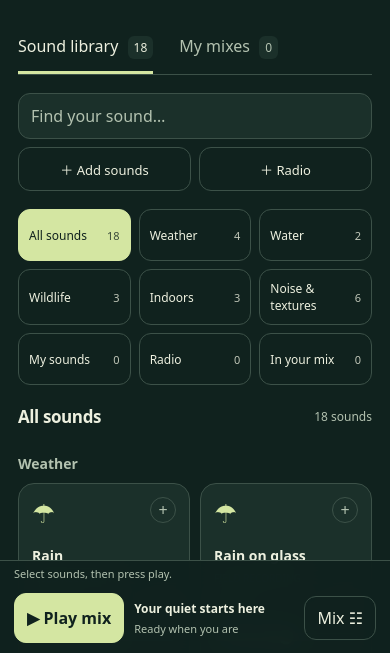
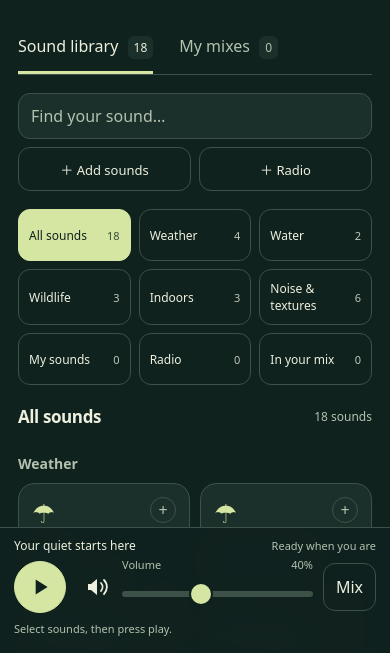
Before and after one commit to Vibeshibe/openambience, a website with bundled scripts: page index.html in a window 390 px wide. Shown: the part 189-842 px from the top of the page. Built offline with nearby package versions, Linux system fonts and the light colour scheme.

Commit message:
feat: simplify mobile playback and expose volume controls

```diff
--- a/app.js
+++ b/app.js
@@ -15,6 +15,7 @@ let { mix, saved } = readStore(storage, catalog);
 const radioStates = new Map();
 const engine = new AudioEngine(id => catalog.find(sound => sound.id === id), (id, state) => { radioStates.set(id, state); renderRadioStates(); });
 let playing = false, busy = false, deadline = 0, category = 'All sounds', installPrompt;
+let lastAudibleVolume = mix.master || 40;
 const symbols = { rain: '☂', thunder: 'ϟ', wind: '≋', ocean: '≈', water: '≋', fire: '♨', bird: '♪', moon: '☾', cup: '☕', fan: '✺', cat: '♧' };
 try { const previous = storage?.getItem('openambience.category'); if (CATEGORIES.includes(previous)) category = previous; } catch {}
 const normalize = value => normalizeMix(value, catalog);
@@ -51,7 +52,20 @@ function sync() {
   }
   $('#master').value = mix.master;
   $('#master-value').value = `${mix.master}%`;
-  $('#play').textContent = busy ? 'Loading…' : playing ? 'Ⅱ Pause' : '▶ Play mix';
+  const playLabel = busy ? 'Loading audio' : playing ? 'Pause mix' : 'Play mix';
+  $('#play-label').textContent = playLabel;
+  $('#play').setAttribute('aria-label', playLabel);
+  $('#play').title = playLabel;
+  $('#play').setAttribute('aria-busy', String(busy));
+  $('#play .play-symbol').toggleAttribute('hidden', playing);
+  $('#play .pause-symbol').toggleAttribute('hidden', !playing);
+  if (mix.master > 0) lastAudibleVolume = mix.master;
+  const muted = mix.master === 0;
+  $('#mute').setAttribute('aria-pressed', String(muted));
+  $('#mute').setAttribute('aria-label', muted ? 'Unmute volume' : 'Mute volume');
+  $('#mute').title = muted ? 'Unmute volume' : 'Mute volume';
+  $('#mute .volume-waves').toggleAttribute('hidden', muted);
+  $('#mute .volume-cross').toggleAttribute('hidden', !muted);
   $('#play').disabled = busy;
   $('#play').setAttribute('aria-pressed', String(playing));
   $('#layer-count').textContent = mix.enabled.length ? `${mix.enabled.length} sound${mix.enabled.length === 1 ? '' : 's'} selected` : 'Your quiet starts here';
@@ -190,7 +204,9 @@ $('#play').onclick = async () => {
   } catch (error) { await pause(); status(`Could not play this mix. ${error.message}`); }
   finally { busy = false; sync(); }
 };
-$('#master').oninput = event => { mix.master = Number(event.target.value); sync(); void updateAudio(); };
+function setMasterVolume(value) { mix.master = value; sync(); void updateAudio(); }
+$('#master').oninput = event => setMasterVolume(Number(event.target.value));
+$('#mute').onclick = () => setMasterVolume(mix.master === 0 ? lastAudibleVolume : 0);
 $('#timer').onchange = () => {
   const minutes = Number($('#timer').value); deadline = playing && minutes ? Date.now() + minutes * 60000 : 0;
   scheduleTimer(); sync();
@@ -326,7 +342,7 @@ if ('serviceWorker' in navigator) {
   navigator.serviceWorker.register('./sw.js').then(registration => {
     const check = async () => {
       let ready = false;
-      try { ready = Boolean(await caches.match(new URL('./audio/credits.json', location.href), { cacheName: 'openambience-shell-0.3.0-alpha.1' })); } catch {}
+      try { ready = Boolean(await caches.match(new URL('./audio/credits.json', location.href), { cacheName: 'openambience-shell-0.3.0-alpha.2' })); } catch {}
       $('#offline').textContent = ready && registration.active ? '● Library ready offline' : 'Preparing offline library…';
       $('#update').hidden = !registration.waiting;
     };
--- a/index.html
+++ b/index.html
@@ -42,9 +42,26 @@
     </section>
     <noscript>Enable JavaScript to mix and play sounds.</noscript>
   </main>
-  <footer><span id="offline">Preparing offline library…</span><button id="show-credits" class="text-button">Sound credits</button><span>v0.3.0-alpha.1 · No accounts. No tracking.</span></footer>
-  <div class="player-dock"><p id="status" role="status" aria-live="polite">Select sounds, then press play.</p><section class="player" aria-label="Playback controls"><button id="play" class="play" aria-pressed="false">▶ Play mix</button><div class="player-summary"><strong id="layer-count">Your quiet starts here</strong><span id="countdown">Nothing playing</span></div><button id="open-mixer" class="quiet" aria-haspopup="dialog">Mix <span aria-hidden="true">☷</span></button></section></div>
-  <dialog id="mixer-dialog" aria-labelledby="mixer-title"><div class="dialog-heading"><h2 id="mixer-title">Your mix</h2><button class="close quiet" aria-label="Close mixer">✕</button></div><p id="active-names" class="hint"></p><label class="volume-label" for="master">Master volume <output id="master-value">40%</output></label><input id="master" type="range" min="0" max="100" value="40"><label class="field" for="timer">Sleep timer<select id="timer"><option value="0">Keep playing</option><option value="15">15 minutes</option><option value="30">30 minutes</option><option value="60">1 hour</option></select></label><p class="hint">Gently fades out over the final five seconds.</p><form id="save-form"><label class="field" for="mix-name">Save for later<input id="mix-name" maxlength="40" required placeholder="Name this mix" autocomplete="off"></label><button type="submit" class="primary">Save mix on this device</button></form><button id="reset" class="text-button">Clear this mix</button><p id="dialog-status" role="status"></p></dialog>
+  <footer><span id="offline">Preparing offline library…</span><button id="show-credits" class="text-button">Sound credits</button><span>v0.3.0-alpha.2 · No accounts. No tracking.</span></footer>
+  <div class="player-dock">
+    <div class="player-summary"><strong id="layer-count">Your quiet starts here</strong><span id="countdown">Nothing playing</span></div>
+    <section class="player" aria-label="Playback controls">
+      <button id="play" class="play" aria-pressed="false" aria-label="Play mix" title="Play mix">
+        <svg class="play-symbol" viewBox="0 0 24 24" aria-hidden="true"><path d="M8 5v14l11-7z"/></svg>
+        <svg class="pause-symbol" viewBox="0 0 24 24" aria-hidden="true" hidden><path d="M6 5h4v14H6zm8 0h4v14h-4z"/></svg>
+        <span id="play-label" class="sr-only">Play mix</span>
+      </button>
+      <div class="player-volume">
+        <button id="mute" class="volume-button quiet" aria-label="Mute volume" aria-pressed="false" title="Mute volume">
+          <svg viewBox="0 0 24 24" aria-hidden="true"><path d="M11 4 5 9H2v6h3l6 5z" fill="currentColor" stroke="none"/><g class="volume-waves"><path d="M15 8a6 6 0 0 1 0 8M18 5a10 10 0 0 1 0 14"/></g><path class="volume-cross" d="m15 9 6 6m0-6-6 6" hidden/></svg>
+        </button>
+        <div class="volume-slider"><label for="master">Volume <output id="master-value" for="master">40%</output></label><input id="master" type="range" min="0" max="100" value="40" aria-label="Master volume"></div>
+      </div>
+      <button id="open-mixer" class="quiet" aria-haspopup="dialog" aria-label="Open mix settings">Mix</button>
+    </section>
+    <p id="status" role="status" aria-live="polite">Select sounds, then press play.</p>
+  </div>
+  <dialog id="mixer-dialog" aria-labelledby="mixer-title"><div class="dialog-heading"><h2 id="mixer-title">Your mix</h2><button class="close quiet" aria-label="Close mixer">✕</button></div><p id="active-names" class="hint"></p><label class="field" for="timer">Sleep timer<select id="timer"><option value="0">Keep playing</option><option value="15">15 minutes</option><option value="30">30 minutes</option><option value="60">1 hour</option></select></label><p class="hint">Gently fades out over the final five seconds.</p><form id="save-form"><label class="field" for="mix-name">Save for later<input id="mix-name" maxlength="40" required placeholder="Name this mix" autocomplete="off"></label><button type="submit" class="primary">Save mix on this device</button></form><button id="reset" class="text-button">Clear this mix</button><p id="dialog-status" role="status"></p></dialog>
   <dialog id="radio-dialog" aria-labelledby="radio-title">
     <div class="dialog-heading"><h2 id="radio-title">Add internet radio</h2><button class="close quiet" aria-label="Close radio form">✕</button></div>
     <p>Bring a favourite station into your mix. Use a direct HTTPS audio stream (MP3 or AAC), rather than the station’s website or a playlist.</p>
--- a/package.json
+++ b/package.json
@@ -1,6 +1,6 @@
 {
   "name": "openambience",
-  "version": "0.3.0-alpha.1",
+  "version": "0.3.0-alpha.2",
   "private": true,
   "description": "An open-source, offline-capable ambient sound mixer.",
   "type": "module",
--- a/scripts/radio-browser-check.cjs
+++ b/scripts/radio-browser-check.cjs
@@ -52,7 +52,11 @@ process.on('exit', () => fs.rmSync(fixtureDir, { recursive: true, force: true })
  await page.waitForFunction(()=>{const values=new Float32Array(2048);window.__analysers[0].getFloatTimeDomainData(values);return values.some(value=>Math.abs(value)>.001);});
  assert.equal(await page.evaluate(()=>window.__radios[0].crossOrigin),'anonymous');
  await page.getByRole('button',{name:'Radio',exact:true}).click();await page.locator(`[data-sound="${radioID}"] input`).fill('31');
- await page.locator('#open-mixer').click();await page.locator('#master').fill('28');await page.locator('#mix-name').fill('Radio and brown');await page.locator('#save-form button').click();await page.locator('#mixer-dialog .close').click();
+ await page.locator('#master').fill('28');
+ await page.locator('#mute').click();assert.equal(await page.locator('#master').inputValue(),'0');
+ assert.equal(await page.evaluate(()=>window.__radios.at(-1).paused),false);
+ await page.locator('#mute').click();assert.equal(await page.locator('#master').inputValue(),'28');
+ await page.locator('#open-mixer').click();await page.locator('#mix-name').fill('Radio and brown');await page.locator('#save-form button').click();await page.locator('#mixer-dialog .close').click();
  await page.locator('#play').click();assert.equal(await page.evaluate(()=>window.__radios.every(media=>media.paused&&!media.hasAttribute('src'))),true);
  await page.locator('#add-radio').click();await page.locator('#radio-name').fill('Duplicate');await page.locator('#radio-url').fill('https://127.0.0.1:8443/live.mp3');await page.locator('#radio-form button').click();
  assert.match(await page.locator('#radio-form-status').textContent(),/already/);
--- a/styles.css
+++ b/styles.css
@@ -377,30 +377,66 @@ input[type=range] {
   margin:auto;
   display:flex;
   align-items:center;
-  gap:20px;
-  padding-top:5px;
+  gap:16px;
 }
 .play {
-  min-width:135px;
-  min-height:50px;
+  display:grid;
+  place-items:center;
+  flex:0 0 52px;
+  min-width:52px;
+  height:52px;
+  padding:12px;
+  border-radius:50%;
 }
+.play svg { width:26px; height:26px; fill:currentColor; }
+.play[aria-busy=true] { opacity:.6; }
 .player-summary {
-  flex:1;
-  min-width:0;
+  max-width:900px;
+  margin:9px auto 3px;
   display:flex;
-  flex-direction:column;
-  gap:4px;
+  justify-content:space-between;
+  align-items:center;
+  gap:12px;
+  min-height:17px;
 }
 .player-summary strong {
-  font-size:14px;
+  font-size:12px;
+  font-weight:500;
   overflow:hidden;
   white-space:nowrap;
   text-overflow:ellipsis;
 }
 .player-summary span {
   color:var(--muted);
-  font-size:12px;
+  font-size:11px;
+  white-space:nowrap;
 }
+.player-volume {
+  display:flex;
+  align-items:center;
+  gap:8px;
+  flex:1;
+  min-width:0;
+}
+.volume-button {
+  display:grid;
+  place-items:center;
+  flex:0 0 44px;
+  min-height:48px;
+  padding:10px;
+  border:0;
+}
+.volume-button svg { width:24px; height:24px; fill:none; stroke:currentColor; stroke-width:1.8; stroke-linecap:round; }
+.volume-slider { flex:1; min-width:0; }
+.volume-slider label { display:flex; justify-content:space-between; gap:6px; font-size:11px; color:var(--muted); }
+#master { height:44px; padding:0; margin:0; background:transparent; -webkit-appearance:none; appearance:none; }
+#master::-webkit-slider-runnable-track { height:6px; border-radius:6px; background:var(--line); }
+#master::-webkit-slider-thumb { -webkit-appearance:none; width:24px; height:24px; margin-top:-9px; border:2px solid var(--bg); border-radius:50%; background:var(--accent); }
+#master::-moz-range-track { height:6px; border-radius:6px; background:var(--line); }
+#master::-moz-range-thumb { width:22px; height:22px; border:2px solid var(--bg); border-radius:50%; background:var(--accent); }
+#master::-moz-range-progress { height:6px; background:var(--accent); border-radius:6px; }
+#mute[aria-pressed=true] { color:var(--accent); }
+#open-mixer { min-height:48px; }
 footer {
   display:flex;
   gap:16px;
@@ -546,10 +582,8 @@ form .primary {
   .player {
     gap:10px;
   }
-  .play {
-    min-width:108px;
-    padding:10px 12px;
-  }
+  .player-volume { gap:2px; }
+  .player-summary { gap:8px; }
   .player-summary strong {
     font-size:12px;
   }
--- a/sw.js
+++ b/sw.js
@@ -1,4 +1,4 @@
-const CACHE = 'openambience-shell-0.3.0-alpha.1';
+const CACHE = 'openambience-shell-0.3.0-alpha.2';
 const FILES = ['./', './index.html', './styles.css', './app.js', './js/state.js', './js/audio.js', './js/catalog.js', './js/storage.js', './js/categories.js', './js/radio.js', './audio/credits.json', './manifest.webmanifest', './icons/icon.svg', './icons/icon-192.png', './icons/icon-512.png'];
 self.addEventListener('install', event => {
   event.waitUntil((async () => {
```
Also changed, not shown: docs/testing.md (+8 -0 lines), scripts/browser-check.cjs (+32 -3 lines), CHANGELOG.md, README.md.
